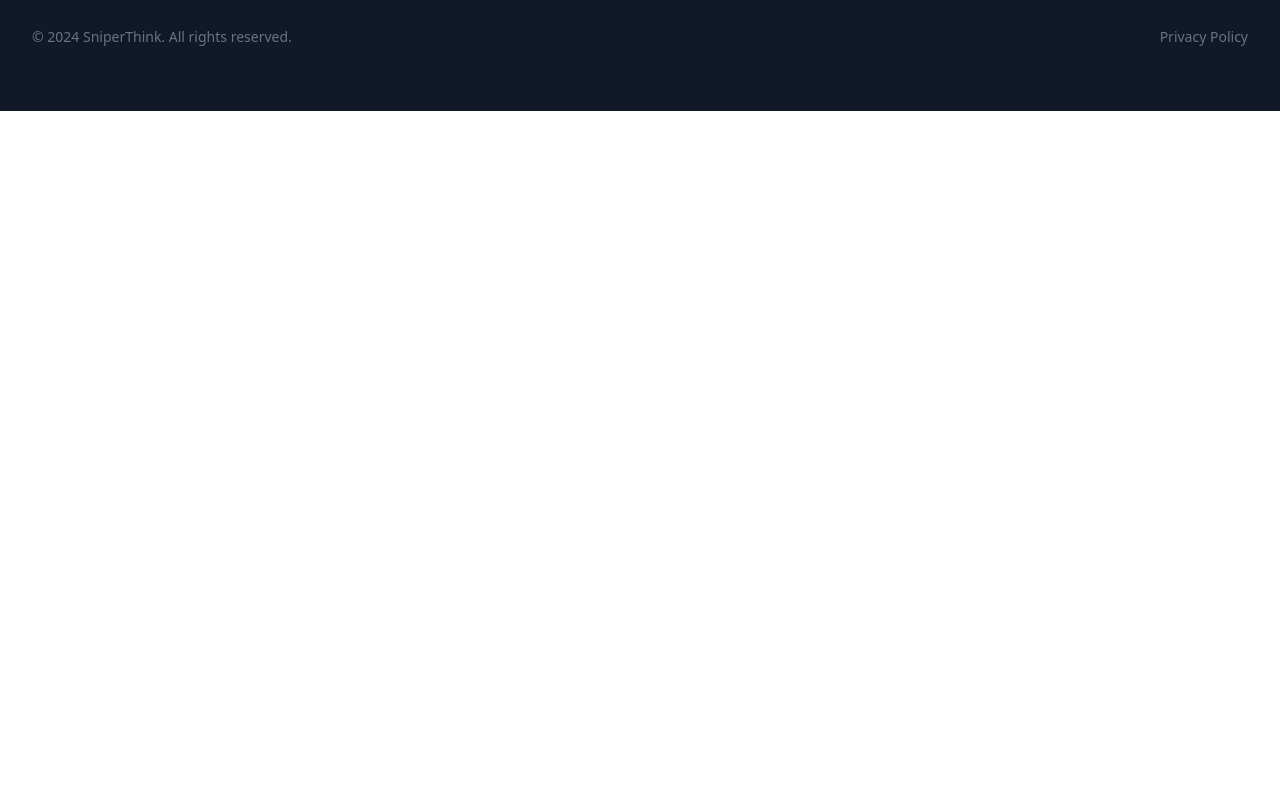
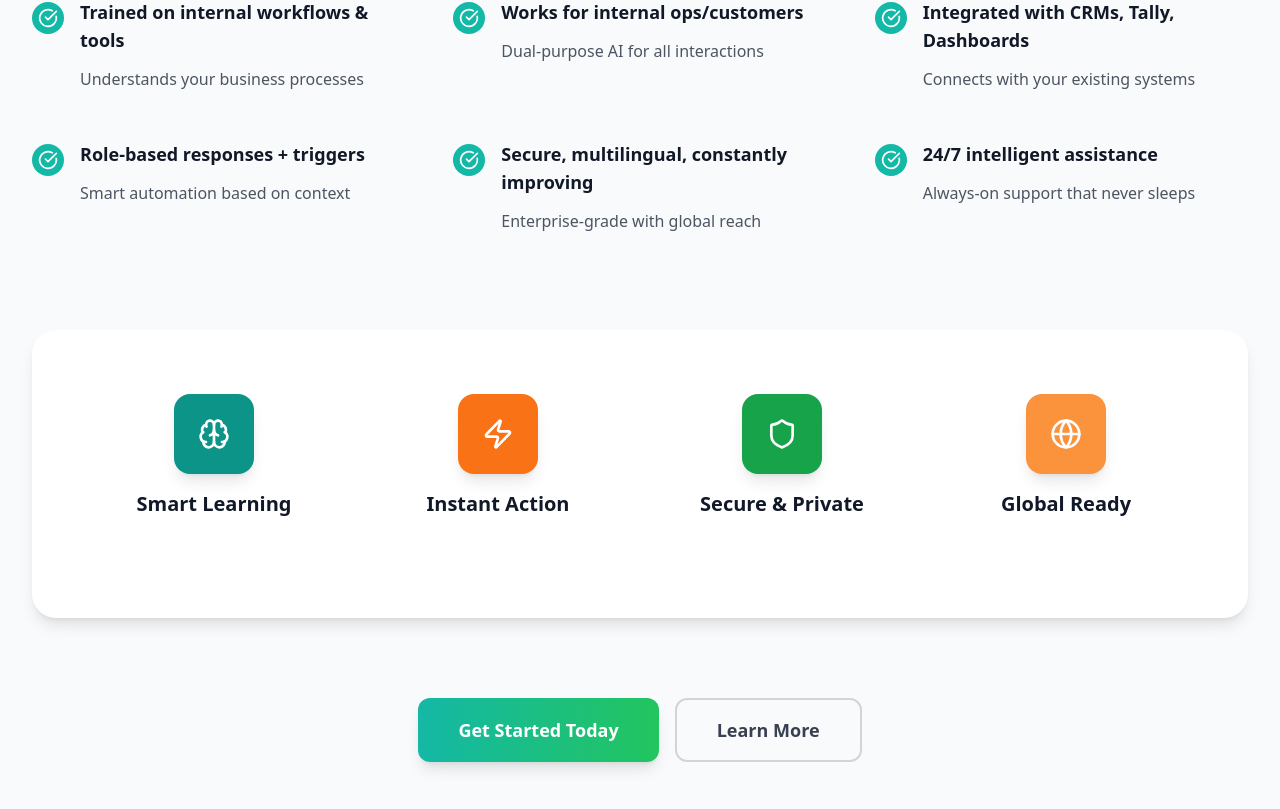
Before and after one commit to vansh-000/sniperthink, a React (Vite) app: page / in a window 1280 px wide. Shown: the part 1191-2000 px from the top of the page. Before the commit the page ends 1302 px from the top, so only its background shows below. Built offline with nearby package versions, Linux system fonts and the light colour scheme.

Commit message:
feat: update favicon and title in index.html; add Features component

```diff
--- a/index.html
+++ b/index.html
@@ -2,9 +2,9 @@
 <html lang="en">
   <head>
     <meta charset="UTF-8" />
-    <link rel="icon" type="image/svg+xml" href="/vite.svg" />
+    <link rel="icon" type="image/svg+xml" href="/message-circle.svg" />
     <meta name="viewport" content="width=device-width, initial-scale=1.0" />
-    <title>Sniperthink</title>
+    <title>SniperThink</title>
   </head>
   <body>
     <div id="root"></div>
--- a/src/App.tsx
+++ b/src/App.tsx
@@ -1,3 +1,4 @@
+import Features from './components/Features'
 import Footer from './components/Footer'
 import Header from './components/Header'
 import Hero from './components/Hero'
@@ -8,6 +9,7 @@ function App() {
     <>
       <Header />
       <Hero />
+      <Features/>
       <Footer/>
     </>
   )
--- /dev/null
+++ b/src/components/Features.tsx
@@ -0,0 +1,182 @@
+import { CheckCircle, Brain, Zap, Shield, Globe } from 'lucide-react';
+
+const Features = () => {
+    const features = [
+        {
+            title: "Trained on internal workflows & tools",
+            description: "Understands your business processes"
+        },
+        {
+            title: "Works for internal ops/customers",
+            description: "Dual-purpose AI for all interactions"
+        },
+        {
+            title: "Integrated with CRMs, Tally, Dashboards",
+            description: "Connects with your existing systems"
+        },
+        {
+            title: "Role-based responses + triggers",
+            description: "Smart automation based on context"
+        },
+        {
+            title: "Secure, multilingual, constantly improving",
+            description: "Enterprise-grade with global reach"
+        },
+        {
+            title: "24/7 intelligent assistance",
+            description: "Always-on support that never sleeps"
+        }
+    ];
+
+    const capabilities = [
+        {
+            icon: <Brain className="w-8 h-8 text-white" />,
+            title: "Smart Learning",
+            description: "Adapts to your business logic",
+            bgColor: "bg-teal-600",
+            hoverBg: "hover:bg-teal-700"
+        },
+        {
+            icon: <Zap className="w-8 h-8 text-white" />,
+            title: "Instant Action",
+            description: "Triggers workflows automatically",
+            bgColor: "bg-orange-500",
+            hoverBg: "hover:bg-orange-600"
+        },
+        {
+            icon: <Shield className="w-8 h-8 text-white" />,
+            title: "Secure & Private",
+            description: "Enterprise-grade security",
+            bgColor: "bg-green-600",
+            hoverBg: "hover:bg-green-700"
+        },
+        {
+            icon: <Globe className="w-8 h-8 text-white" />,
+            title: "Global Ready",
+            description: "Multilingual support",
+            bgColor: "bg-orange-400",
+            hoverBg: "hover:bg-orange-500"
+        }
+    ];
+
+    return (
+        <div className="min-h-screen bg-gray-50 py-16 px-4 sm:px-6 lg:px-8">
+            <style>{`
+        .perspective-1000 {
+          perspective: 1000px;
+        }
+        .preserve-3d {
+          transform-style: preserve-3d;
+        }
+        .backface-hidden {
+          backface-visibility: hidden;
+        }
+        .rotate-y-180 {
+          transform: rotateY(180deg);
+        }
+        .group:hover .group-hover\\:rotate-y-180 {
+          transform: rotateY(180deg);
+        }
+      `}</style>
+            <div className="max-w-7xl mx-auto">
+                <div className="text-center mb-20">
+                    <h1 className="text-5xl sm:text-6xl lg:text-7xl font-bold text-gray-900 mb-8">
+                        Why Choose{' '}
+                        <span className="relative">
+                            <span className="bg-gradient-to-r from-teal-500 via-green-500 to-yellow-500 bg-clip-text text-transparent">
+                                SniperThink
+                            </span>
+                            <div className="absolute -bottom-2 left-0 right-0 h-1 bg-gradient-to-r from-teal-500 via-green-500 to-yellow-500 rounded-full"></div>
+                        </span>
+                        ?
+                    </h1>
+                    <p className="text-xl lg:text-2xl text-gray-600 max-w-4xl mx-auto leading-relaxed font-medium">
+                        Custom-trained AI agents that don't just respond. They act, adapt, and accelerate your business.
+                    </p>
+                </div>
+                <div className="grid grid-cols-1 md:grid-cols-2 lg:grid-cols-3 gap-8 lg:gap-12 mb-24">
+                    {features.map((feature, index) => (
+                        <div
+                            key={index}
+                            className="group"
+                        >
+                            <div className="flex items-start space-x-4">
+                                <div className="flex-shrink-0 mt-1">
+                                    <div className="w-8 h-8 bg-teal-500 rounded-full flex items-center justify-center group-hover:scale-110 transition-transform duration-300">
+                                        <CheckCircle className="w-5 h-5 text-white" />
+                                    </div>
+                                </div>
+                                <div>
+                                    <h3 className="text-lg font-bold text-gray-900 mb-3 group-hover:text-teal-600 transition-colors duration-300">
+                                        {feature.title}
+                                    </h3>
+                                    <p className="text-gray-600 leading-relaxed">
+                                        {feature.description}
+                                    </p>
+                                </div>
+                            </div>
+                        </div>
+                    ))}
+                </div>
+                <div className="relative">
+                    <div className="bg-white rounded-3xl shadow-lg p-12 lg:p-16">
+                        <div className="grid grid-cols-1 sm:grid-cols-2 lg:grid-cols-4 gap-8 lg:gap-12">
+                            {capabilities.map((capability, index) => (
+                                <div
+                                    key={index}
+                                    className="text-center group cursor-pointer perspective-1000"
+                                >
+                                    <div className="relative w-full h-40 preserve-3d duration-700 group-hover:rotate-y-180">
+                                        <div className="absolute inset-0 backface-hidden">
+                                            <div className={`
+                        ${capability.bgColor}
+                        w-20 h-20 rounded-2xl mx-auto mb-4 flex items-center justify-center
+                        shadow-lg transform transition-all duration-300
+                      `}>
+                                                {capability.icon}
+                                            </div>
+                                            <h3 className="text-xl font-bold text-gray-900">
+                                                {capability.title}
+                                            </h3>
+                                        </div>
+                                        <div className="absolute inset-0 backface-hidden rotate-y-180">
+                                            <div className={`
+                        ${capability.bgColor}
+                        w-full h-full rounded-2xl p-6 flex flex-col items-center justify-center
+                        shadow-lg text-white text-center
+                      `}>
+                                                <div className="mb-3">
+                                                    {capability.icon}
+                                                </div>
+                                                <h4 className="font-bold text-lg mb-2">
+                                                    {capability.title}
+                                                </h4>
+                                                <p className="text-sm opacity-90 leading-relaxed">
+                                                    {capability.description}
+                                                </p>
+                                            </div>
+                                        </div>
+
+                                    </div>
+                                </div>
+                            ))}
+                        </div>
+                    </div>
+                </div>
+                <div className="text-center mt-20">
+                    <div className="inline-flex flex-col sm:flex-row gap-4">
+                        <button className="bg-gradient-to-r from-teal-500 to-green-500 text-white px-10 py-4 rounded-xl font-semibold text-lg hover:from-teal-600 hover:to-green-600 transition-all duration-300 shadow-lg hover:shadow-xl transform hover:-translate-y-1">
+                            Get Started Today
+                        </button>
+                        <button className="border-2 border-gray-300 text-gray-700 px-10 py-4 rounded-xl font-semibold text-lg hover:border-teal-500 hover:text-teal-600 transition-all duration-300">
+                            Learn More
+                        </button>
+                    </div>
+                </div>
+
+            </div>
+        </div>
+    );
+};
+
+export default Features;
```
Also changed, not shown: public/message-circle.svg (added).
